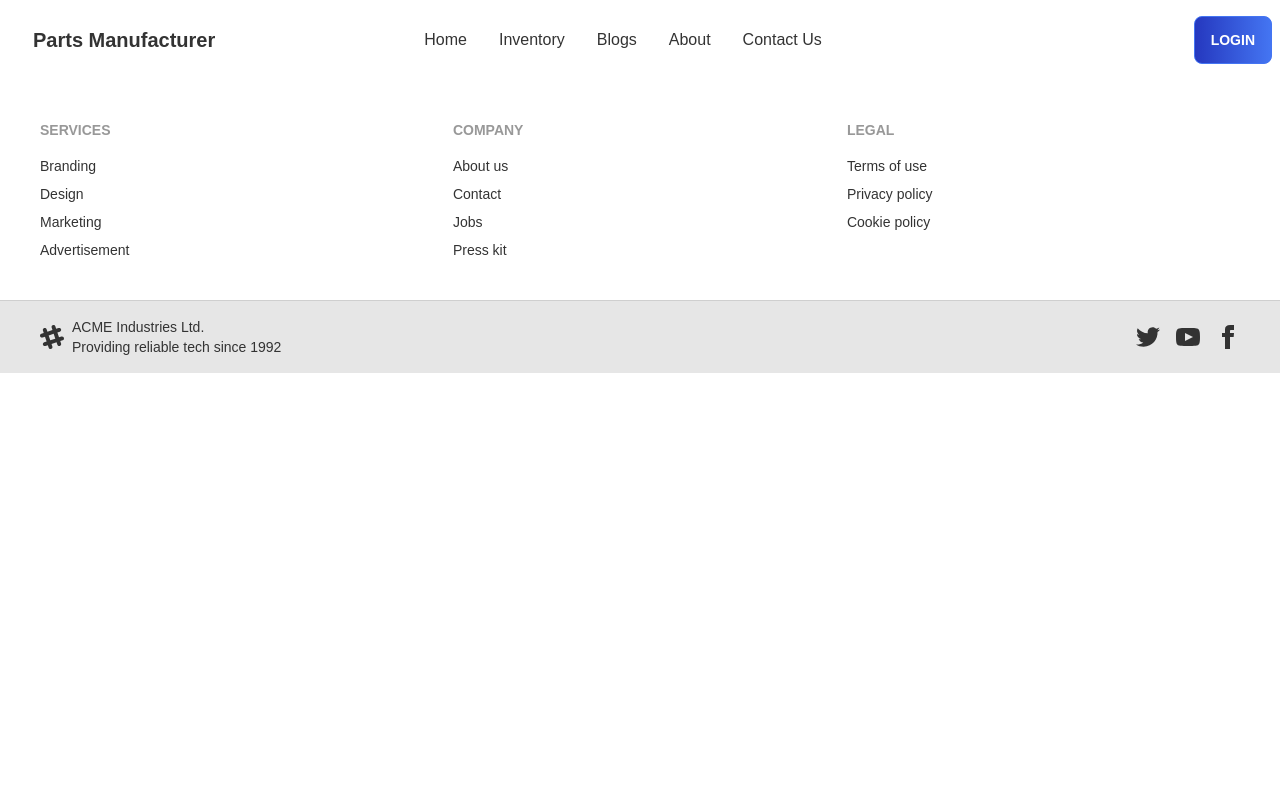
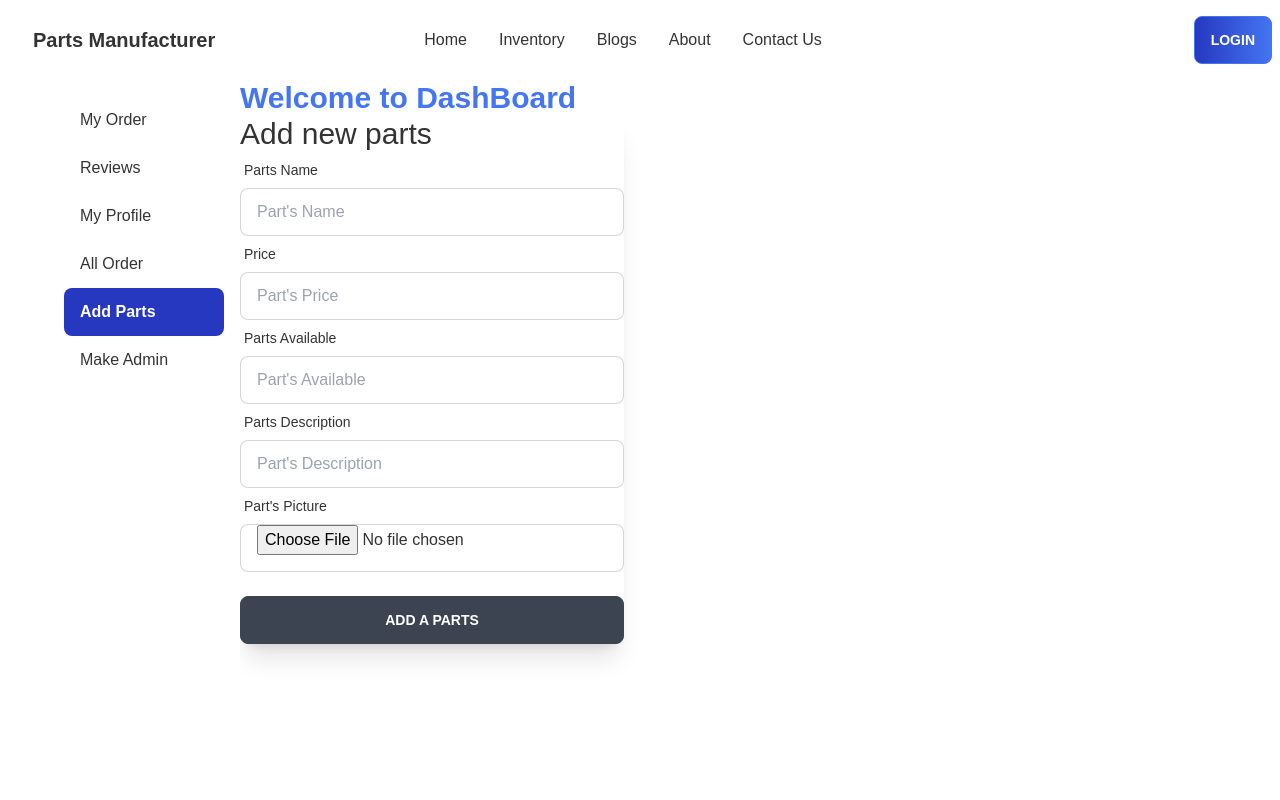
Before and after one commit to cryptomehedi/manufacture-parts, a React (Create React App) app: page /dashboard/addparts in a window 1280 px wide. Shown: the top 800 px of the page. Built offline with nearby package versions, Linux system fonts and the light colour scheme; no server answers.

Commit message:
add and remove admin

```diff
--- a/src/App.js
+++ b/src/App.js
@@ -14,6 +14,8 @@ import MyOrder from "./Component/Pages/DashBoard/MyOrder";
 import MyReview from "./Component/Pages/DashBoard/MyReview";
 import MyProfile from "./Component/Pages/DashBoard/MyProfile";
 import ManageAllOrders from "./Component/Pages/DashBoard/ManageAllOrders";
+import AddAParts from "./Component/Pages/DashBoard/AddAParts";
+import MakeAdmin from "./Component/Pages/DashBoard/MakeAdmin";
 
 
 function App() {
@@ -33,6 +35,8 @@ function App() {
             <Route path="my-review" element={<MyReview />} />
             <Route path="profile" element={<MyProfile />} />
             <Route path="all-order" element={<ManageAllOrders />} />
+            <Route path="addparts" element={<AddAParts />} />
+            <Route path="makeAdmin" element={<MakeAdmin />} />
           </Route>
         </Routes>
       </div>
--- /dev/null
+++ b/src/Component/Pages/DashBoard/AddAParts.js
@@ -0,0 +1,102 @@
+import React from 'react';
+import { useForm } from 'react-hook-form';
+import { toast } from 'react-toastify';
+import axiosPrivate from '../../Api/Axios';
+
+const AddAParts = () => {
+    const { register, formState: { errors }, handleSubmit, reset } = useForm();
+
+    const imgStorageKey =  '525c9a324190eefb662d7ef83c111fcd'
+
+    const onSubmit = async data => {
+        const image = data.partsPicture[0]
+        const formData = new FormData();
+        formData.append('image', image);
+        const url = `https://api.imgbb.com/1/upload?key=${imgStorageKey}`
+        fetch(url, {
+            method: 'POST',
+            body: formData
+        })
+        .then(response => response.json())
+        .then(result=> {
+            if(result.success) {
+                const img = result.data.url
+                const parts = {
+                    name: data.name,
+                    price: data.price,
+                    available: data.available,
+                    description: data.description,
+                    img: img,
+                }
+                axiosPrivate.post('http://localhost:4000/parts', parts)
+                .then(data=> {
+                    if(data.data.insertedId){
+                        toast.success('Successfully Added A Parts')
+                        reset()
+                    }
+                    else{
+                        toast.error('Failed to add a Parts')
+                    }
+                })
+
+            }
+        })
+    };
+
+
+    return (
+        <div className="card w-96 bg-base-100 shadow-xl">
+            <h2 className='text-3xl'>Add new parts</h2>
+            <form onSubmit={handleSubmit(onSubmit)}>
+
+                <div className="form-control">
+                    <label className="label">
+                        <span className="label-text">Parts Name</span>
+                    </label>
+                    <input {...register("name", { required: "Part's Name is required"  })} type="text" placeholder="Part's Name" className="input input-bordered" />
+                    <p className='text-red-500'>{errors.name && errors.name.message}</p>
+                </div>
+                <div className="form-control">
+                    <label className="label">
+                        <span className="label-text">Price</span>
+                    </label>
+                    <input {...register("price", { required: "Part's Price is required"  })} type="text" placeholder="Part's Price" className="input input-bordered" />
+                    <p className='text-red-500'>{errors.name && errors.name.message}</p>
+                </div>
+                <div className="form-control">
+                    <label className="label">
+                        <span className="label-text">Parts Available</span>
+                    </label>
+                    <input {...register("available", { required: "Part's Available is required"  })} type="text" placeholder="Part's Available" className="input input-bordered" />
+                    <p className='text-red-500'>{errors.name && errors.name.message}</p>
+                </div>
+                <div className="form-control">
+                    <label className="label">
+                        <span className="label-text">Parts Description</span>
+                    </label>
+                    <input {...register("description", { required: "Part's Description is required"  })} type="text" placeholder="Part's Description" className="input input-bordered" />
+                    <p className='text-red-500'>{errors.name && errors.name.message}</p>
+                </div>
+
+
+
+
+
+                <div className="form-control">
+                    <label className="label">
+                        <span className="label-text">Part's Picture</span>
+                    </label>
+                    <input {...register("partsPicture", { required: "Part's Picture is required"  })} type="file"  className="input input-bordered" />
+                    <p className='text-red-500'>{errors.name && errors.name.message}</p>
+                </div>
+
+                <div className="form-control mt-6">
+                    <button className='btn text-white font-bold btn-accent'>Add A Parts</button>
+                </div>
+
+            </form>
+        </div>
+    );
+};
+
+export default AddAParts;
--- a/src/Component/Pages/DashBoard/DashBoard.js
+++ b/src/Component/Pages/DashBoard/DashBoard.js
@@ -22,6 +22,8 @@ const DashBoard = () => {
                     <li><CustomLink to='/dashboard/my-review'>Reviews</CustomLink></li>
                     <li><CustomLink to='/dashboard/profile'>My Profile</CustomLink></li>
                     <li><CustomLink to='/dashboard/all-order'>All Order</CustomLink></li>
+                    <li><CustomLink to='/dashboard/addparts'>Add Parts</CustomLink></li>
+                    <li><CustomLink to='/dashboard/makeAdmin'>Make Admin</CustomLink></li>
 
 
                 </ul>
--- /dev/null
+++ b/src/Component/Pages/DashBoard/MakeAdmin.js
@@ -0,0 +1,39 @@
+import axios from 'axios';
+import React from 'react';
+import { useQuery } from 'react-query';
+import axiosPrivate from '../../Api/Axios';
+// import axiosPrivate from '../../Api/Axios';
+import Spinner from '../Shared/Spinner';
+import UserRow from './UserRow';
+
+const MakeAdmin = () => {
+    const {data : users, isLoading, refetch} = useQuery('userc', ()=> axiosPrivate.get('http://localhost:4000/user'))
+    if(isLoading) {
+        return <Spinner/>
+    }
+    console.log(users);
+    return (
+        <div>
+            <h2 className='text-3xl'>Total Users {users.data.length}</h2>
+            <div className="overflow-x-auto">
+            <table className="table w-full">
+                <thead>
+                <tr>
+                    <th>SN</th>
+                    <th>Email</th>
+                    <th>Add</th>
+                    <th>Remove</th>
+                </tr>
+                </thead>
+                <tbody>
+                {
+                    users.data.map((user,index) => <UserRow key={user._id} refetch={refetch} index={index} user={user} />)
+                }
+                </tbody>
+            </table>
+        </div>
+        </div>
+    );
+};
+
+export default MakeAdmin;
--- a/src/Component/Pages/DashBoard/ManageAllOrders.js
+++ b/src/Component/Pages/DashBoard/ManageAllOrders.js
@@ -1,9 +1,7 @@
 import { TrashIcon } from '@heroicons/react/solid';
 import React, { useState } from 'react';
-import { useAuthState } from 'react-firebase-hooks/auth';
 import { useQuery } from 'react-query';
 import { Link } from 'react-router-dom';
-import auth from '../../../firebase.init';
 import axiosPrivate from '../../Api/Axios';
 import Spinner from '../Shared/Spinner';
 import DeleteOrder from './DeleteOrder';
@@ -11,7 +9,7 @@ import DeleteOrder from './DeleteOrder';
 const ManageAllOrders = () => {
 
     const [deleteOrder, setDeleteOrder] =useState(null)
-    const [user] = useAuthState(auth)
+    // const [user] = useAuthState(auth)
 
 
     const {data: myOrder, isLoading, refetch} = useQuery('MyOrder', ()=> axiosPrivate.get(`http://localhost:4000/allOrder`))
@@ -21,7 +19,7 @@ const ManageAllOrders = () => {
 
     return (
         <div>
-            <h2 className='text-xl text-primary text-center my-2'>My Total Order: {myOrder?.data?.length}</h2>
+            <h2 className='text-xl text-primary text-center my-2'>Total Order: {myOrder?.data?.length}</h2>
             <div className="overflow-x-auto">
                 <table className="table w-full">
                     {/* <!-- head --> */}
@@ -31,7 +29,7 @@ const ManageAllOrders = () => {
                         <th className='text-center md:text-left'>Email</th>
                         <th>Parts Name</th>
                         <th className='text-center md:text-left'>Order Quality</th>
-                        <th className='text-center md:text-left'>Payment Status</th>
+                        <th className='text-center md:text-left'>Status</th>
                         <th>Cancel</th>
                     </tr>
                     </thead>
--- /dev/null
+++ b/src/Component/Pages/DashBoard/ManageProducts.js
@@ -0,0 +1,11 @@
+import React from 'react';
+
+const ManageProducts = () => {
+    return (
+        <div>
+
+        </div>
+    );
+};
+
+export default ManageProducts;
--- /dev/null
+++ b/src/Component/Pages/DashBoard/UserRow.js
@@ -0,0 +1,54 @@
+import React from 'react';
+// import axiosPrivate from '../../Api/axiosPrivate';
+import { toast } from 'react-toastify';
+import axiosPrivate from '../../Api/Axios';
+
+const UserRow = ({user , refetch, index}) => {
+    // const {index} = index;
+    let {email, role} = user;
+
+    const makeAdmin = () => {
+        const role = 'admin'
+        const position = {role}
+
+        axiosPrivate.put(`http://localhost:4000/user/admin/${email}`,position)
+        .then(data => {
+            console.log(data?.data?.result?.modifiedCount);
+            if(data?.data?.result?.modifiedCount){
+                refetch()
+                toast.success(`Congratulations ${email} . Now you are an admin`)
+            }
+            else{
+                toast.error('Failed to make an admin')
+            }
+        })
+    }
+
+    const removeAdmin = () => {
+        const role = ''
+        const position = {role}
+
+        axiosPrivate.put(`http://localhost:4000/user/admin/${email}`,position)
+        .then(data => {
+            console.log(data?.data?.result?.modifiedCount);
+            if(data?.data?.result?.modifiedCount){
+                refetch()
+                toast.success(`Sorry ${email} . Now you are an user`)
+            }
+            else{
+                toast.error('Failed to make an user')
+            }
+        })
+    }
+
+    return (
+        <tr className="hover">
+            <th>{index+1}</th>
+            <td>{email}</td>
+            <td>{role !== 'admin' && <button onClick={makeAdmin} className="btn btn-xs">Make Admin</button> }</td>
+            <td><button onClick={removeAdmin} className="btn btn-xs">Remove Admin</button></td>
+        </tr>
+    );
+};
+
+export default UserRow;
```
